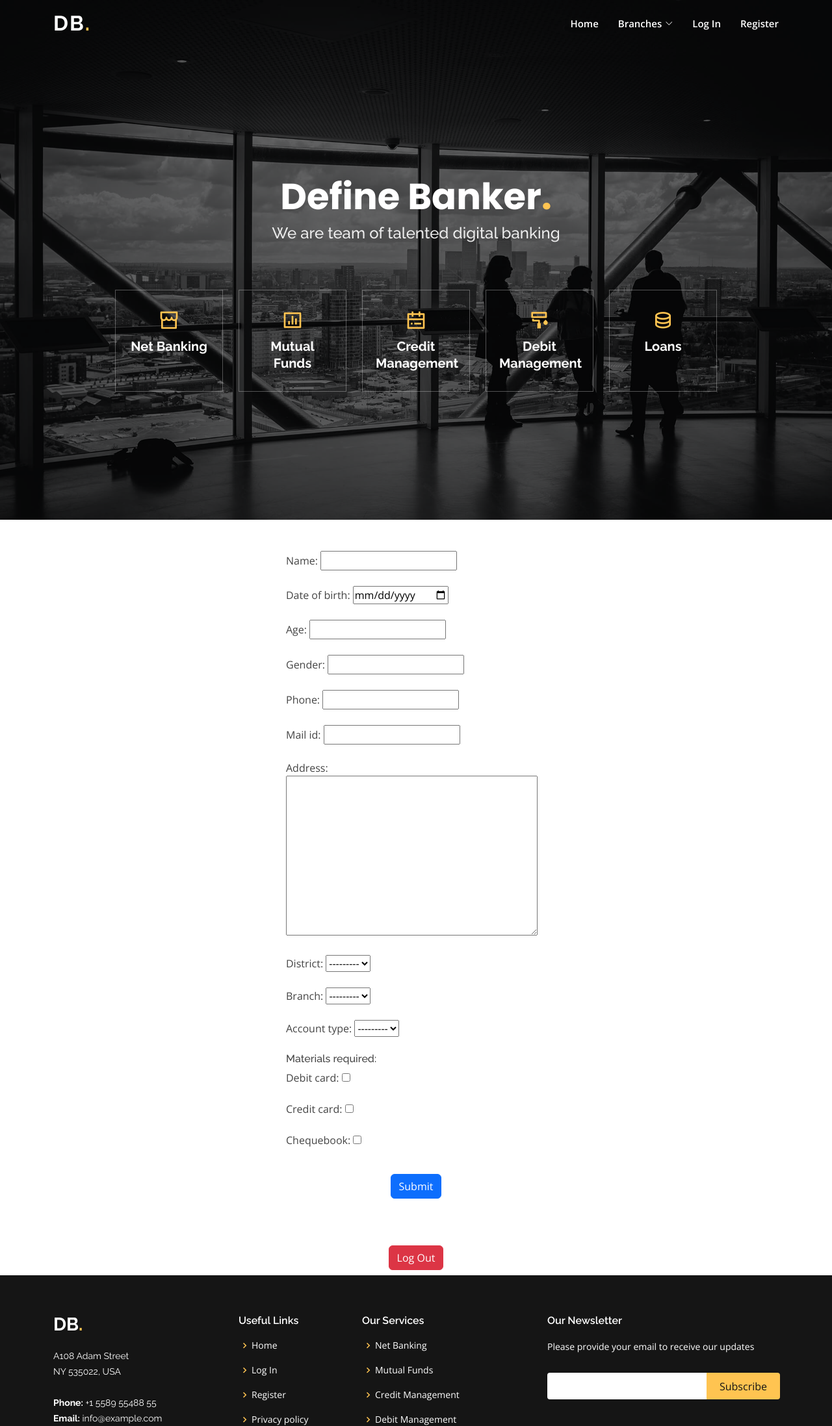
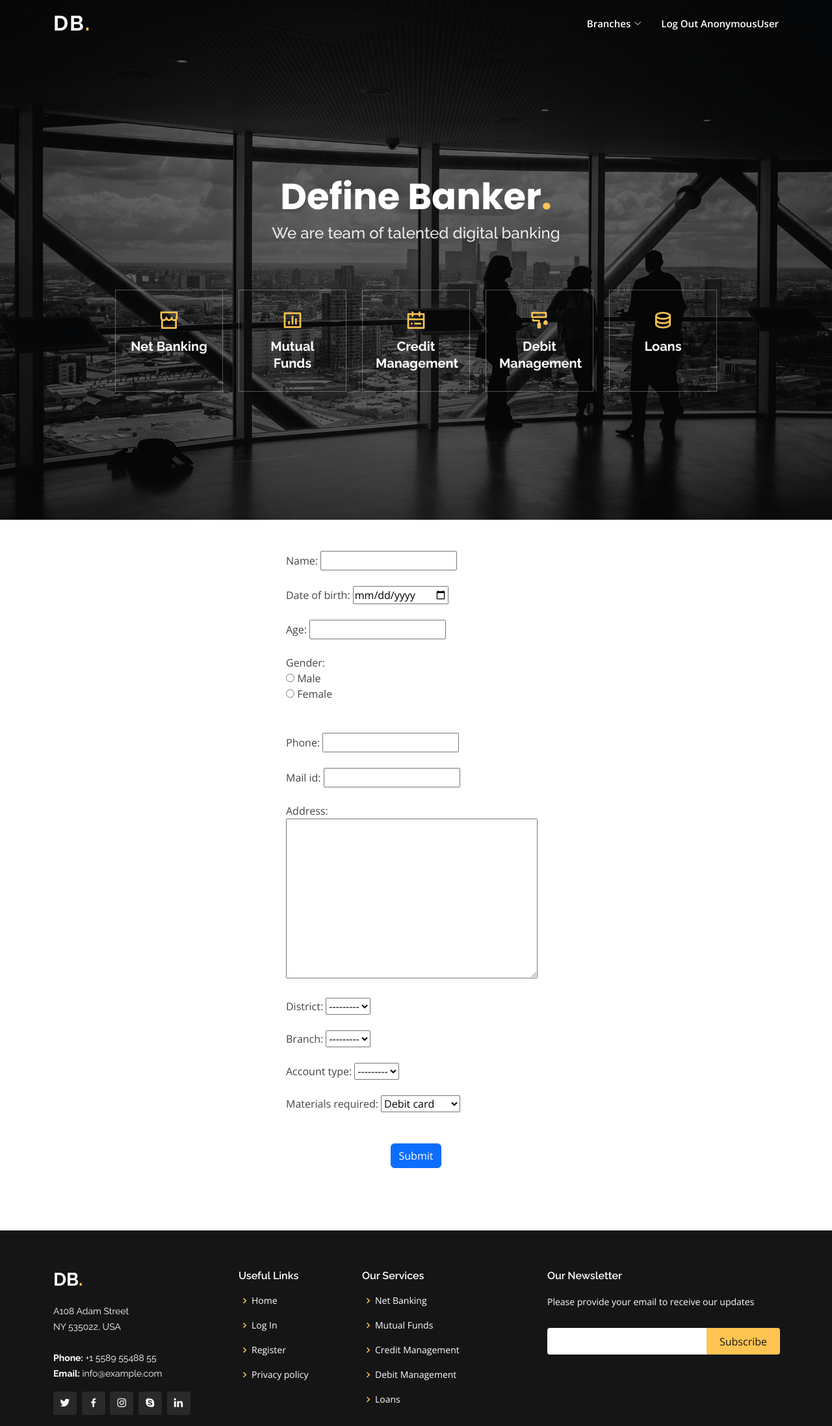
Before and after one commit to darvishdavis/internet-banking, a Django app: page /banking/form/ in a window 1280 px wide. Shown: the top 2195 px of the page at 65% size. Run offline with Django 4.2, Linux system fonts and the light colour scheme; data that the repository does not hold is empty; some libraries are stand-ins or nearby versions.

Commit message:
front end designing modified

```diff
--- a/bank_project/bank_body/forms.py
+++ b/bank_project/bank_body/forms.py
@@ -8,10 +8,13 @@ class DateInput(forms.DateInput):
 
 class AccountForm(forms.ModelForm):
 
+    CHOICES = [('Male', 'Male'),('Female', 'Female'),]
+    gender = forms.ChoiceField(widget=forms.RadioSelect, choices=CHOICES)
+
     class Meta:
         model = AccountOpeningForm
         fields = ['name', 'date_of_birth', 'age', 'gender', 'phone', 'mail_id', 'address', 'district', 'branch',
-                  'account_type', 'debit_card', 'credit_card', 'chequebook']
+                  'account_type', 'materials_required']
         widgets = {'date_of_birth': DateInput(), }
 
     def __init__(self, *args, **kwargs):
@@ -24,5 +27,5 @@ class AccountForm(forms.ModelForm):
                 self.fields['branch'].queryset = Branch.objects.filter(district_id=district_id).order_by('name')
             except (ValueError, TypeError):
                 pass                      # invalid input from the client; ignore and fallback to empty Branch queryset
-        # elif self.instance.pk:
-        #     self.fields['branch'].queryset = self.instance.district.branch_set.order_by('name')
+        elif self.instance.pk:
+            self.fields['branch'].queryset = self.instance.district.branch_set.order_by('name')
--- a/bank_project/bank_body/views.py
+++ b/bank_project/bank_body/views.py
@@ -23,7 +23,11 @@ def fill_form(request):
             form.save(commit=False)
             form.save()
             messages.success(request, 'Application Form Submitted Successfully !!!!')
-            return redirect('bank_body:success')
+            form = AccountForm()
+            return render(request, "form.html", {"form": form})
+        else:
+            return render(request, "form.html", {"form": form})
+
 
     else:
         form = AccountForm()
--- a/bank_project/bank_project/settings.py
+++ b/bank_project/bank_project/settings.py
@@ -39,6 +39,8 @@ INSTALLED_APPS = [
     'django.contrib.sessions',
     'django.contrib.messages',
     'django.contrib.staticfiles',
+    'multiselectfield',
+
 ]
 
 MIDDLEWARE = [
--- a/bank_project/requirements.txt
+++ b/bank_project/requirements.txt
@@ -1,6 +1,7 @@
 asgiref==3.7.2
 backports.zoneinfo==0.2.1
 Django==4.2.3
+django-multiselectfield==0.1.12
 mysqlclient==2.2.0
 sqlparse==0.4.4
 typing_extensions==4.7.1
--- a/bank_project/static/css/style.css
+++ b/bank_project/static/css/style.css
@@ -1555,3 +1555,8 @@ section {
 min-width=100%;
 min-height=120px;
 }
+
+.errorlist
+    {
+        color: red;
+    }
--- a/bank_project/templates/common.html
+++ b/bank_project/templates/common.html
@@ -48,7 +48,6 @@
 
       <nav id="navbar" class="navbar order-last order-lg-0">
         <ul>
-          <li><a class="nav-link scrollto" href="/">Home</a></li>
 
           <li class="dropdown"><a href >Branches <i class="bi bi-chevron-down"></i></a>
             <ul>
@@ -60,8 +59,12 @@
             </ul>
           </li>
 
-          <li><a class="nav-link scrollto" href="{% url 'bank_security:login' %}">Log In</a></li>
-          <li><a class="nav-link scrollto" href="{% url 'bank_security:register' %}">Register</a></li>
+          {% if user != None %}
+            <li><a class="nav-link scrollto" href="{% url 'bank_security:logout' %}">Log Out {{user}} </a></li>
+          {% else %}
+            <li><a class="nav-link scrollto" href="{% url 'bank_security:login' %}">Log In</a></li>
+            <li><a class="nav-link scrollto" href="{% url 'bank_security:register' %}">Register</a></li>
+          {% endif %}
         </ul>
         <i class="bi bi-list mobile-nav-toggle"></i>
       </nav><!-- .navbar -->
--- a/bank_project/templates/form.html
+++ b/bank_project/templates/form.html
@@ -2,137 +2,34 @@
 
 {% block content %}
 
-<div class=" d-flex justify-content-center" >
+<div class="" >
 
+        <div class="d-flex justify-content-center">
+            {% if messages %}
+                <div class="messages">
 
+                    <div id="button-home">
+                        <a class=" btn btn-primary "  href="{% url 'bank_security:home' %}">Home Page</a>
+                    </div>
+                </div>
+            {% endif %}
+        </div>
+
+    <div class="d-flex justify-content-center">
         <form id="application_form" class="py-5 " style="width:25rem;" action=" {% url 'bank_body:fill_form' %}" method="POST" enctype="multipart/form-data" data-branch-url="{% url 'bank_body:ajax_load_branch' %}">
             {% csrf_token %}
-
-        {% comment %}
-        <div class="form-group">
-    <!--        <label for="exampleInputUser Name">Name</label>-->
-            <input type="text" class="form-control" id="exampleInputName" name="name" placeholder="Name">
-        </div><br>
-
-        <div class="form-group">
-    <!--        <label for="exampleInputPassword1">date</label>-->
-            <input type="date" class="form-control" id="exampledate" name="date" placeholder="Date Of Birth">
-        </div><br>
-
-        <div class="form-group">
-    <!--        <label for="exampleInputConfirmPassword">age</label>-->
-            <input type="number" class="form-control" id="exampleInputage" name="age" placeholder="Age">
-        </div><br>
-        <div class="form-group">
-    <!--        <label for="exampleInputUser Name">Gender</label>-->
-            <input type="text" class="form-control" id="exampleInputGender" name="gender" placeholder="Gender">
-        </div><br>
-
-        <div class="form-group">
-    <!--        <label for="exampleInputPassword1">Phone Number</label>-->
-            <input type="tel" class="form-control" id="exampleInputphone" name="phone" placeholder="Phone Number">
-        </div><br>
-
-        <div class="form-group">
-    <!--        <label for="exampleInputConfirmPassword">E-mail</label>-->
-            <input type="email" class="form-control" id="exampleInputemail" name="e-mail" placeholder="E-mail">
-        </div><br>
-
-        <div class="form-group">
-    <!--        <label for="exampleInputUser Name">Address</label>-->
-            <input type="text" class="form-control" id="exampleInputAddress" name="address" placeholder="Address">
-        </div><br>
-
-
-
-        <script>
-                let data = [{
-            item: 'Ernakulam',
-            subitems: ['Aluva', 'Kanayannur', 'Kochi', 'Kothamangalam', 'Muvattupuzha']
-          },
-          {
-            item: 'Kannur',
-            subitems: ['Iritty', 'Payyannur', 'Taliparamba', 'Thalassery']
-          },
-          {
-            item: 'Kollam',
-            subitems: ['Karunagappally', 'Kottarakkara', 'Kunnathur', 'Pathanapuram', 'Punalur']
-          },
-          {
-            item: 'Thrissur',
-            subitems: ['Chalakkudy', 'Mukundapuram', 'Chavakkad', 'Kodungallur', 'Kunnamkulam'],
-          },
-          {
-            item: 'Trivandrum',
-            subitems: ['Chirayinkeezhu', 'Kattakada', 'Nedumangaadu', 'Neyyantinkara', 'Varkkala'],
-          },
-        ];
-
-
-        window.onload = function() {
-          var itemSel = document.getElementById("first");
-          var subitemSel = document.getElementById("second");
-
-          for (var x in data) {
-            itemSel.options[itemSel.options.length] = new Option(data[x].item, x);
-          }
-          itemSel.onchange = function() {
-            //empty
-            subitemSel.length = 1;
-            //display correct values
-            for (var y of data[this.value].subitems) {
-              subitemSel.options[subitemSel.options.length] = new Option(y, y);
-            }
-          }
-        }
-        </script>
-
-        <select id="first" name="first">
-            <option value="district" selected="selected"> District</option>
-        </select>
-        <br><br>
-
-        <select id="second" name="second">
-             <option value="branch" selected="selected"> Branch</option>
-        </select>
-        <br><br>
-
-        <select name="account_type" id="account_type" >
-            <option value="acc">Account_Type</option>
-            {% for i in account_type %}
-                <option value="{{i.name}}">{{i.name}}</option>
-            {% endfor %}
-        </select><br><br>
-
-
-
-        <label for="Materials" id="Materials">Materials Required</label>
-
-         <div class="form-group form-check ">
-            <input type="checkbox" class="form-check-input" id="debit" name="debit">
-            <label for="debit2" id="debit2"class="form-check-label" >debit</label>
-         </div>
-        <div class="form-group form-check">
-            <input type="checkbox" class="form-check-input" id="credit" name="credit" value="credit">
-            <label for="credit2" id="credit2"class="form-check-label" >credit</label>
-         </div>
-        <div class="form-group form-check">
-            <input type="checkbox" class="form-check-input" id="checkbook" name="chequebook">
-            <label for="cbook" id="cbook"class="form-check-label" >chequebook</label>
-         </div>
-
-        {% endcomment %}
-
 
             {% for i in form %}
                 <div class="fieldWrapper">
 
-                {% if i.label == 'Debit card' %}
-                    <h6>Materials required:</h6>
-                {% endif %}
+                    {% if i.label == 'Materials required' %}
+                        {{ i.label_tag }} {{ i }}
+                        {{ i.errors }}
 
+                    {% else %}
                         {{ i.label_tag }} {{ i }}<br><br>
                         {{ i.errors }}
+                    {% endif %}
 
                     {% if i.help_text %}
                         <p class="help">{{ i.help_text|safe }}</p>
@@ -140,11 +37,12 @@
                 </div>
             {% endfor %}
 
-        <div class="my-3 d-flex justify-content-center">
+            <div class="my-5 d-flex justify-content-center">
                 <input type="submit" class="btn btn-primary " value="Submit" >
             </div>
 
         </form>
+    </div>
 
    <script src="https://code.jquery.com/jquery-3.3.1.min.js"></script>
     <script>
@@ -152,6 +50,7 @@
         $("#id_district").change(function () {
             const url = $("#application_form").attr("data-branch-url");   // get the url of the `load_branches` view
             const districtId = $(this).val();                      // get the selected country ID from the HTML input
+
             $.ajax({                           // initialize an AJAX request
                 url: url,                     // set the url of the request (= /persons/ajax/load-cities/ )
                 data: {
@@ -160,9 +59,9 @@
                 success: function (data) {         // `data` is the return of the `load_branches` view function
                     $("#id_branch").html(data);    // replace the contents of the city input with the data that came from the server
 
-                     /*                                          // for arranging using javascript
+                     /*
 
-                    let html_data = '<option value="">---------</option>';
+                    let html_data = '<option value="">---------</option>';     // for arranging using javascript
                     data.forEach(function (branch) {
                         html_data += `<option value="${branch.id}">${branch.name}</option>`
                     });
@@ -175,12 +74,6 @@
         });
     </script>
 
-
 </div>
 
-<div class="my-2 d-flex justify-content-center">
-    <a href="{% url 'bank_security:logout' %}"  class="btn btn-danger "> Log Out </a>
-</div>
-
-
 {% endblock %}
--- a/bank_project/templates/login.html
+++ b/bank_project/templates/login.html
@@ -9,12 +9,12 @@
 
         <div class="form-group">
     <!--        <label for="exampleInputUser Name">User Name</label>-->
-            <input type="text" class="form-control" id="exampleInputUser Name" name="username" placeholder="User Name">
+            <input type="text" class="form-control" id="exampleInputUser Name" name="username" placeholder="User Name"  required>
         </div><br>
 
         <div class="form-group">
     <!--        <label for="exampleInputPassword1">Password</label>-->
-            <input type="password" class="form-control" id="exampleInputPassword1" name="password" placeholder="Password">
+            <input type="password" class="form-control" id="exampleInputPassword1" name="password" placeholder="Password" required>
         </div><br>
 
         <div class="d-flex justify-content-center">
--- a/bank_project/templates/register.html
+++ b/bank_project/templates/register.html
@@ -8,17 +8,17 @@
         {% csrf_token %}
         <div class="form-group">
     <!--        <label for="exampleInputUser Name">User Name</label>-->
-            <input type="text" class="form-control" id="exampleInputUser Name" name="user_name" placeholder="User Name">
+            <input type="text" class="form-control" id="exampleInputUser Name" name="user_name" placeholder="User Name"  required>
         </div><br>
 
         <div class="form-group">
     <!--        <label for="exampleInputPassword1">Password</label>-->
-            <input type="password" class="form-control" id="exampleInputPassword1" name="password" placeholder="Password">
+            <input type="password" class="form-control" id="exampleInputPassword1" name="password" placeholder="Password"  required>
         </div><br>
 
         <div class="form-group">
     <!--        <label for="exampleInputConfirmPassword">Confirm Password</label>-->
-            <input type="password" class="form-control" id="exampleInputConfirmPassword" name="re_password" placeholder="Confirm Password">
+            <input type="password" class="form-control" id="exampleInputConfirmPassword" name="re_password" placeholder="Confirm Password"  required>
         </div><br>
         <div class="d-flex justify-content-center">
             <button type="submit" class="btn btn-primary ">Submit</button>
```
Also changed, not shown: bank_project/bank_body/models.py (+6 -4 lines), bank_project/bank_security/views.py (+6 -6 lines), bank_project/templates/success.html (deleted, +0 -10 lines), bank_project/bank_body/migrations/0005_remove_accountopeningform_chequebook_and_more.py (added), 1 other file. Lines whose indentation alone changed are shown as unchanged.
